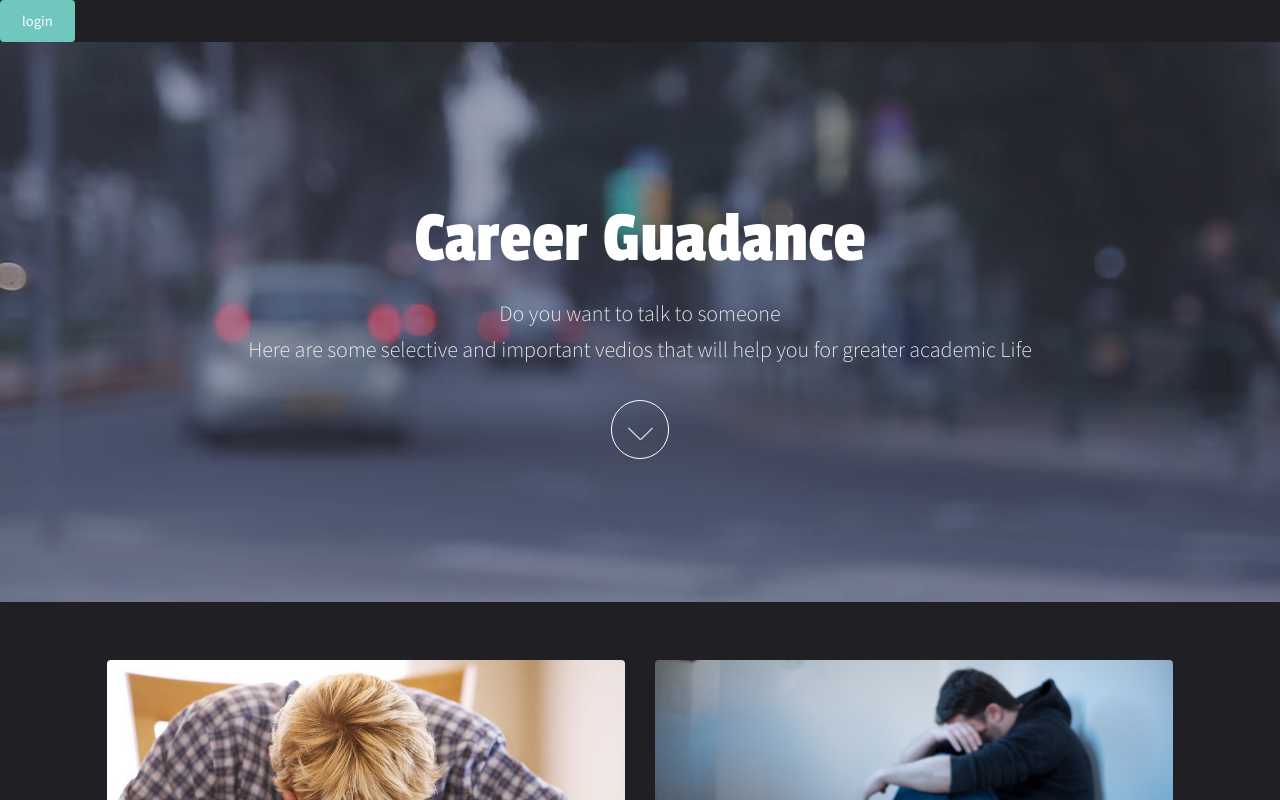
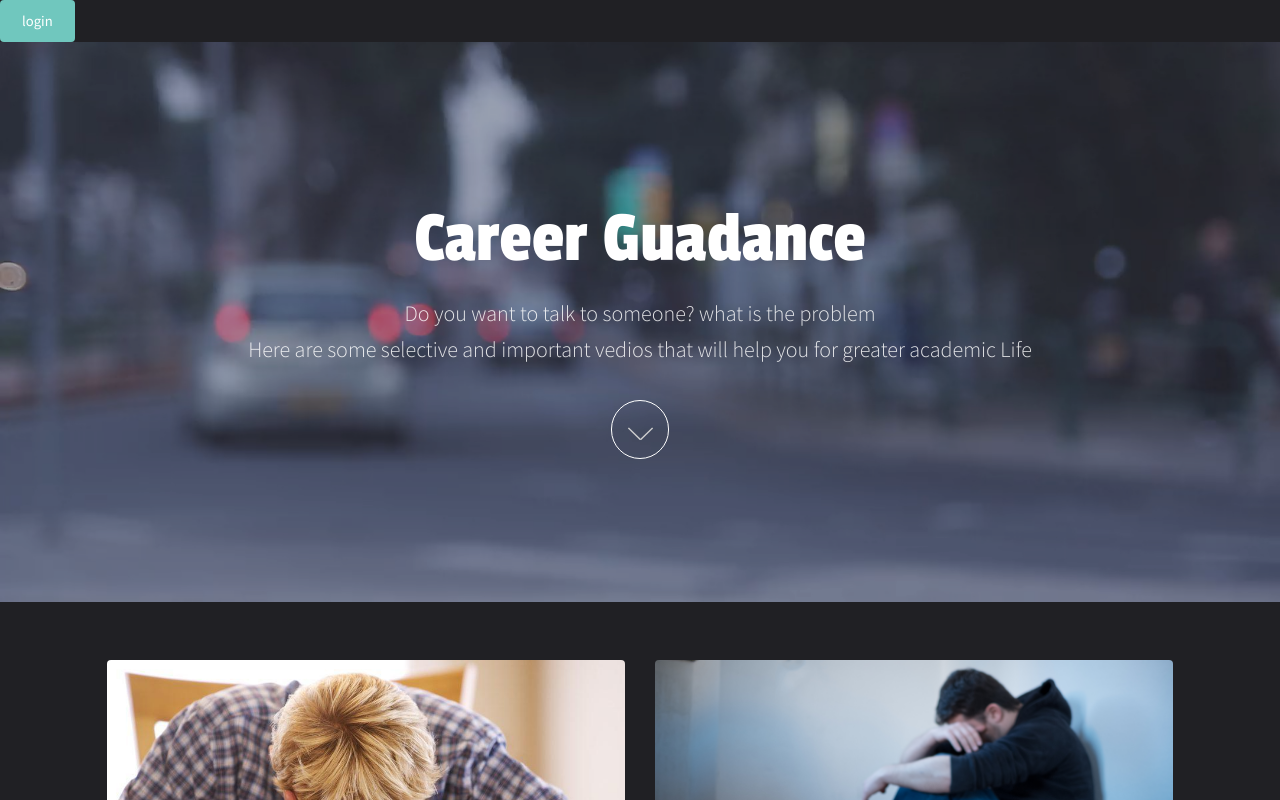
Before and after one commit to khalid-08/Careerg.org, a plain HTML site: page index.html in a window 1280 px wide. Shown: the top 800 px of the page. Drawn offline with Linux system fonts and the light colour scheme.

Commit message:
Update index.html

```diff
--- a/index.html
+++ b/index.html
@@ -24,7 +24,7 @@
 					<div class="inner">
 						<header>
 							<h1>Career Guadance </h1>
-							<p>Do you want to talk to someone<br />
+							<p>Do you want to talk to someone? what is the problem<br />
 
 							</a>Here are some selective and important vedios that will help you for greater academic Life </p>
 
```
